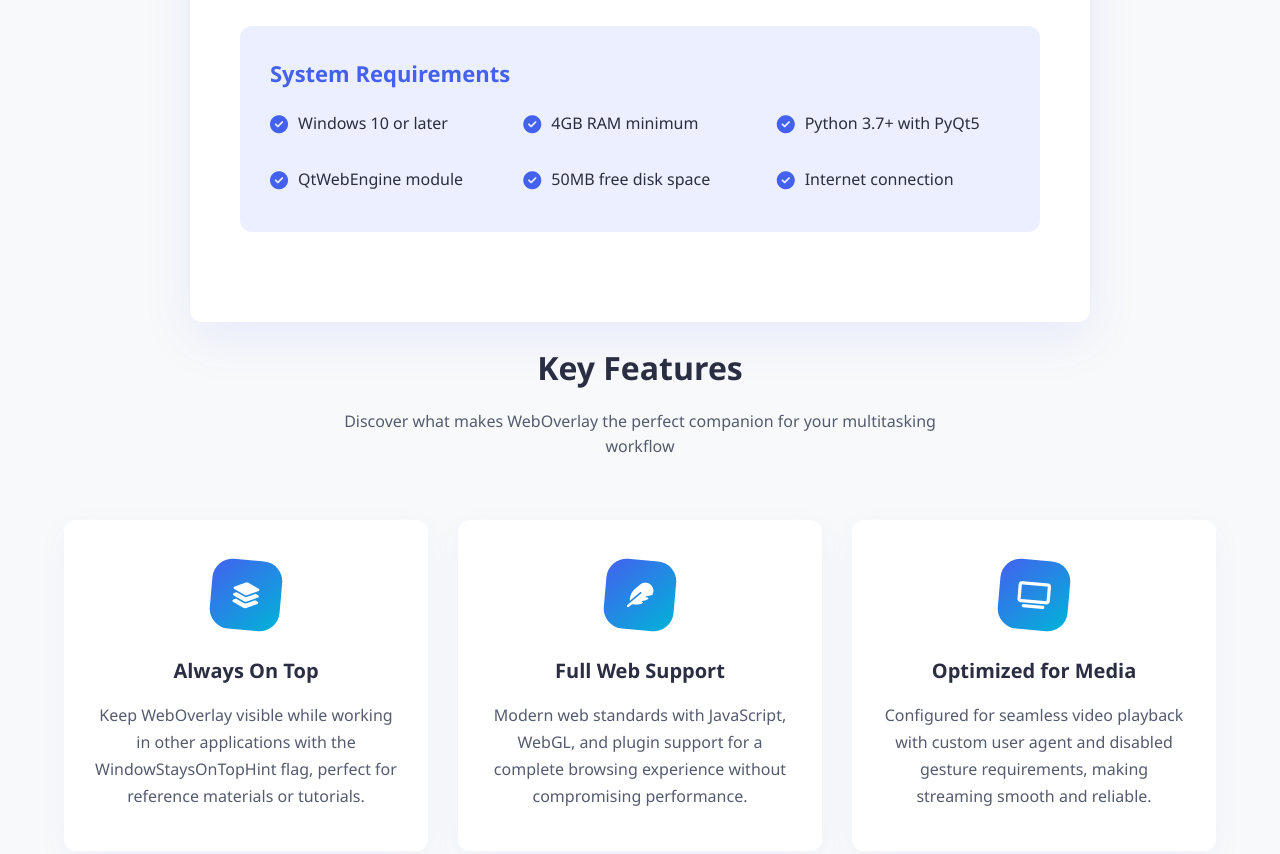
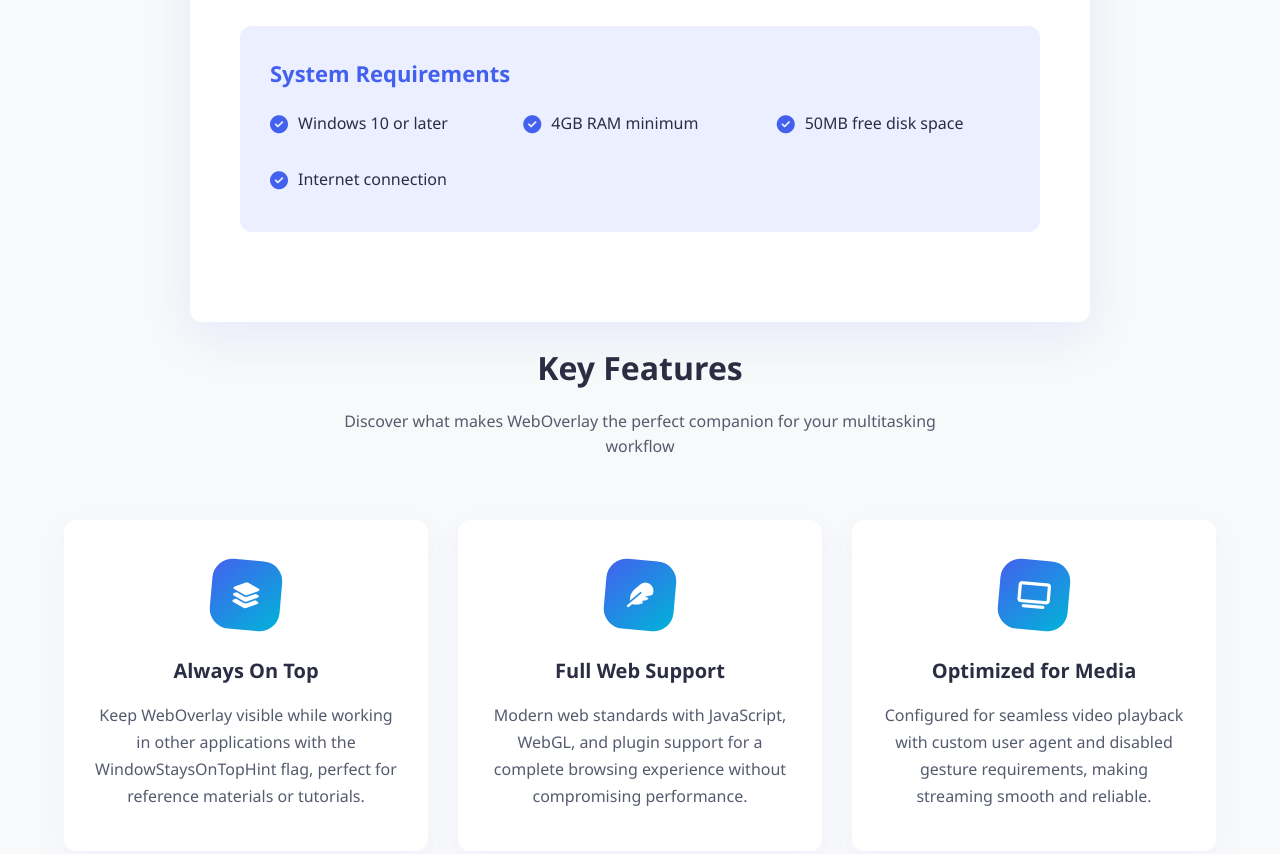
Before and after one commit to mxmdgames/weboverlay, a plain HTML site: page index.html in a window 1280 px wide. Shown: the part 1469-2323 px from the top of the page. Drawn offline with Linux system fonts and the light colour scheme.

Commit message:
Update index.html

```diff
--- a/index.html
+++ b/index.html
@@ -816,8 +816,6 @@ class MinimalBrowser(QMainWindow):
           <ul class="requirements-list">
             <li><i class="fas fa-check-circle"></i> Windows 10 or later</li>
             <li><i class="fas fa-check-circle"></i> 4GB RAM minimum</li>
-            <li><i class="fas fa-check-circle"></i> Python 3.7+ with PyQt5</li>
-            <li><i class="fas fa-check-circle"></i> QtWebEngine module</li>
             <li><i class="fas fa-check-circle"></i> 50MB free disk space</li>
             <li><i class="fas fa-check-circle"></i> Internet connection</li>
           </ul>
```
